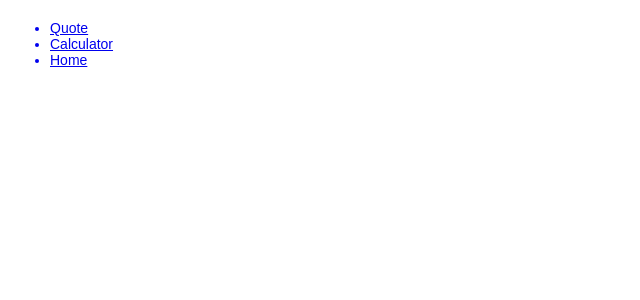
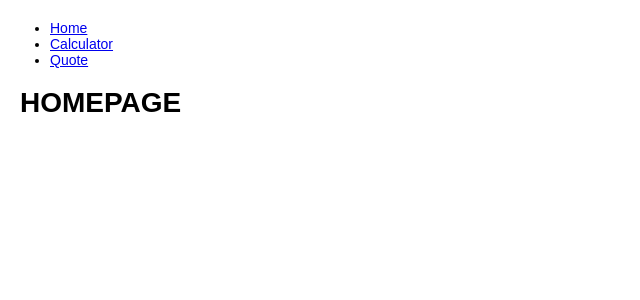
Before and after one commit to Wusinho/React-Calculator, a React app: page / in a window 1280 px wide. Shown: the top 300 px of the page, without its empty margins (0-640 px from the left). Built offline with nearby package versions, Linux system fonts and the light colour scheme.

Commit message:
Corrected Routes and navbar

```diff
--- a/package.json
+++ b/package.json
@@ -23,7 +23,8 @@
     "prop-types": "^15.7.2",
     "react": "^17.0.2",
     "react-dom": "^17.0.2",
-    "react-router-dom": "^5.2.0"
+    "react-router-dom": "^5.2.0",
+    "styled-components": "^5.3.0"
   },
   "devDependencies": {
     "@babel/core": "^7.14.6",
--- a/public/index.html
+++ b/public/index.html
@@ -1,10 +1,12 @@
 <!DOCTYPE html>
 <html lang="en">
   <head>
+    <!-- <meta http-equiv="Content-Security-Policy" content="default-src *; style-src 'self' 'unsafe-inline'; script-src 'self' 'unsafe-inline' 'unsafe-eval' http://www.google.com"> -->
     <meta charset="UTF-8" />
     <meta http-equiv="X-UA-Compatible" content="IE=edge" />
     <meta name="viewport" content="width=device-width, initial-scale=1.0" />
     <title>Document</title>
+    <link rel="shortcut icon" href="#">
   </head>
   <body>
     <div id="app"></div>
--- /dev/null
+++ b/src/components/App.js
@@ -0,0 +1,40 @@
+import React from 'react';
+import {
+  BrowserRouter as Router, Switch, Route, Link,
+} from 'react-router-dom';
+import Calculator from './Calculator';
+import Home from './Home';
+import Quote from './Quote';
+
+import '../assets/styles/App.scss';
+
+const App = () => (
+  <Router>
+    <nav>
+      <ul>
+        <li>
+          <Link to="/">Home</Link>
+        </li>
+        <li>
+          <Link to="/calculator">Calculator</Link>
+        </li>
+        <li>
+          <Link to="/quote">Quote</Link>
+        </li>
+      </ul>
+    </nav>
+    <Switch>
+      <Route path="/calculator">
+        <Calculator />
+      </Route>
+      <Route path="/quote">
+        <Quote />
+      </Route>
+      <Route path="/">
+        <Home />
+      </Route>
+    </Switch>
+  </Router>
+);
+
+export default App;
--- a/src/components/App.jsx
+++ /dev/null
@@ -1,22 +0,0 @@
-import React from 'react';
-import { BrowserRouter as Router, Switch, Route } from 'react-router-dom';
-import Navbar from './Navbar';
-import Calculator from './Calculator';
-import Home from './Home';
-import Quote from './Quote';
-
-import '../assets/styles/App.scss';
-
-const App = () => (
-  <Router>
-    <Navbar>
-      <Switch>
-        <Route exact path="/quote" component={Quote} />
-        <Route exact path="/calculator" component={Calculator} />
-        <Route exact path="/" component={Home} />
-      </Switch>
-    </Navbar>
-  </Router>
-);
-
-export default App;
--- a/src/components/Navbar.jsx
+++ /dev/null
@@ -1,22 +0,0 @@
-import React from 'react';
-import { Link } from 'react-router-dom';
-
-function Navbar() {
-  return (
-    <nav>
-      <ul>
-        <Link to="/quote">
-          <li>Quote</li>
-        </Link>
-        <Link to="/calculator">
-          <li>Calculator</li>
-        </Link>
-        <Link to="/">
-          <li>Home</li>
-        </Link>
-      </ul>
-    </nav>
-  );
-}
-
-export default Navbar;
--- a/src/index.js
+++ b/src/index.js
@@ -3,4 +3,11 @@ import React from "react";
 import ReactDOM from "react-dom";
 import App  from "./components/App"
 
-ReactDOM.render(<App />, document.getElementById("app"));
+// ReactDOM.render(<App />, document.getElementById("app"));
+
+ReactDOM.render(
+    <React.StrictMode>
+      <App/>
+    </React.StrictMode>,
+    document.getElementById('app')
+  );
```
Also changed, not shown: 1 other file (tests, documents, lock files or other folders).
